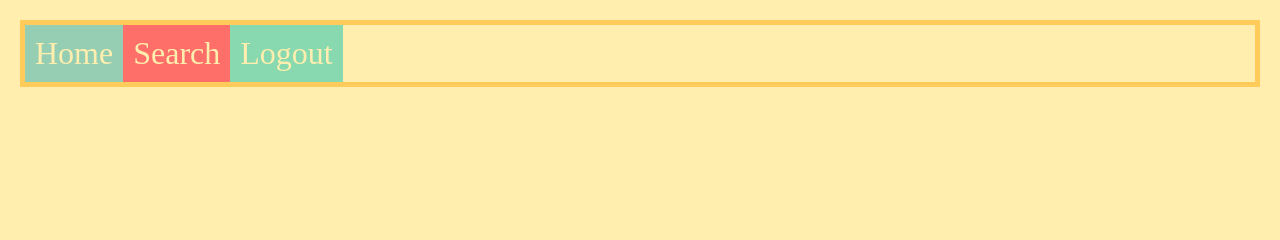
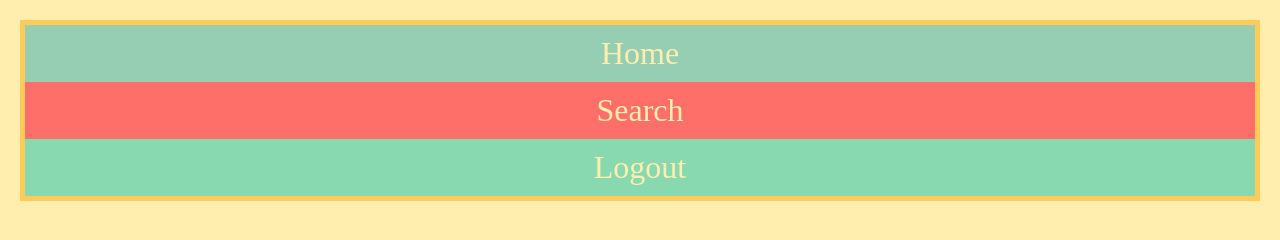
Before and after one commit to ajspeller/flexbox-tutorial, a plain HTML site: page index.html in a window 1280 px wide. Drawn offline with Linux system fonts and the light colour scheme.

Commit message:
Learn about the main-axis vs cross-axis

```diff
--- a/index.css
+++ b/index.css
@@ -1,4 +1,8 @@
 .container {
     border: 5px solid #ffcc5c;
     display: flex;
+    /* main-axis left to right :::: cross-axis top to bottom */
+    flex-direction: row;
+    /* main-axis top to bottom :::: cross-axis left to right */
+    flex-direction: column;
   }
```
